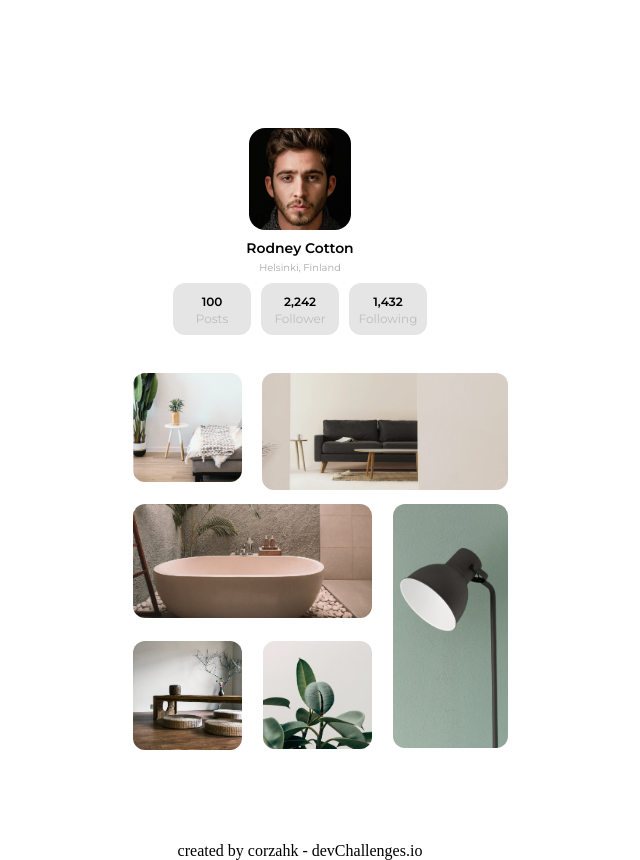
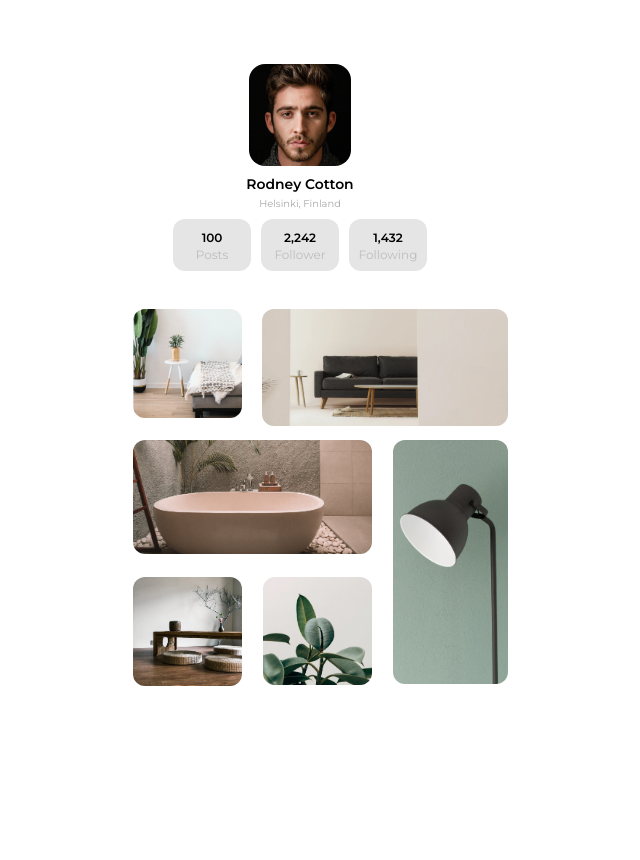
Before and after one commit to corzahk/challenge-5, a plain HTML site: page index.html in a window 1280 px wide. Shown: the whole page, without its empty margins (340-980 px from the left). After the commit the page ends 800 px from the top, so only its background shows below. Drawn offline with Linux system fonts and the light colour scheme.

Commit message:
margin error solution

```diff
--- a/css/main.css
+++ b/css/main.css
@@ -11,6 +11,7 @@
     margin: 0;
     padding: 0;
 }
+
 main{
     height: 100%;
     margin: 10%;
@@ -144,4 +145,7 @@ footer p {
    .five, .six{
        margin-top: 35px;
    }
+   main{
+       margin-top: 5%;
+   }
 }
--- a/index.html
+++ b/index.html
@@ -36,9 +36,8 @@
             <div class=" five"> <img src="./img/photo6.png" alt="photo"></div>
             <div class=" six"> <img src="./img/photo5.png" alt="photo"></div>
         </div>
+
     </main>
-    <footer>
-        <p>created by corzahk - devChallenges.io</p>
-    </footer>
+
 </body>
 </html>
```
